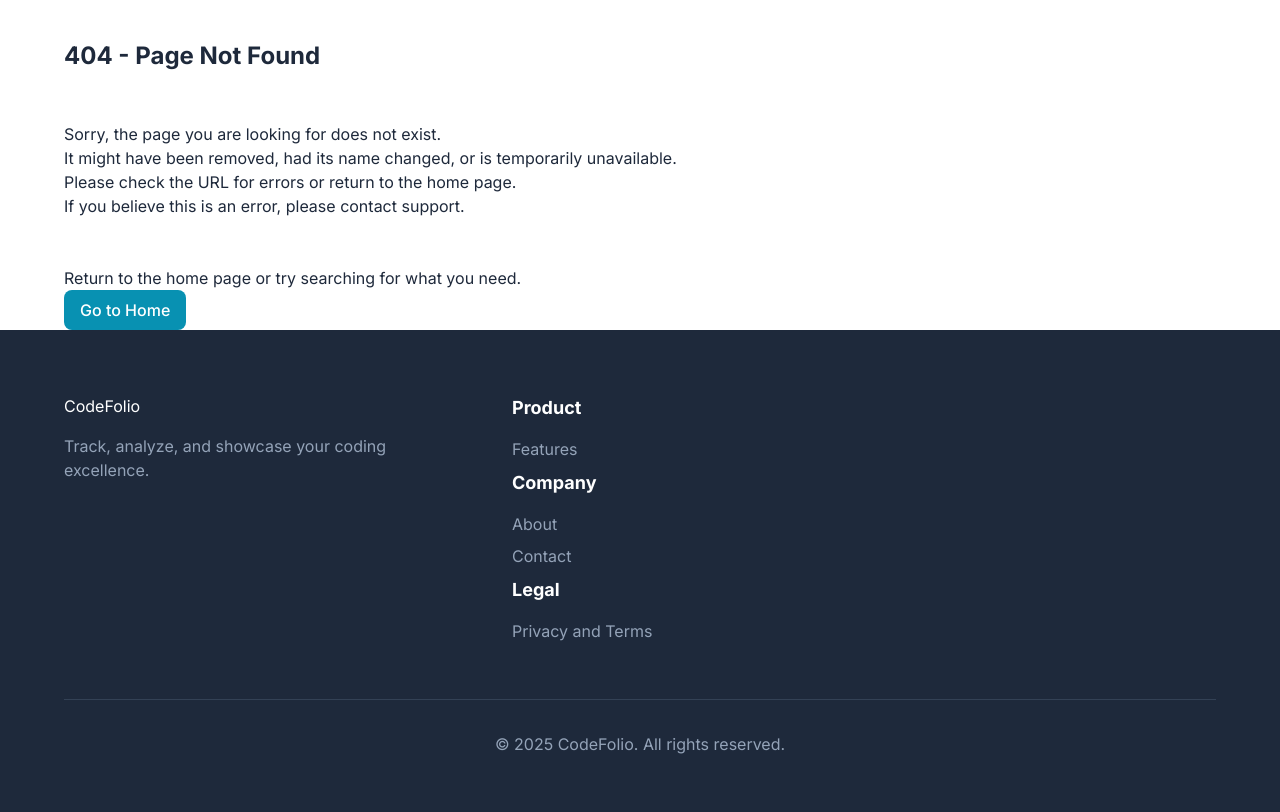
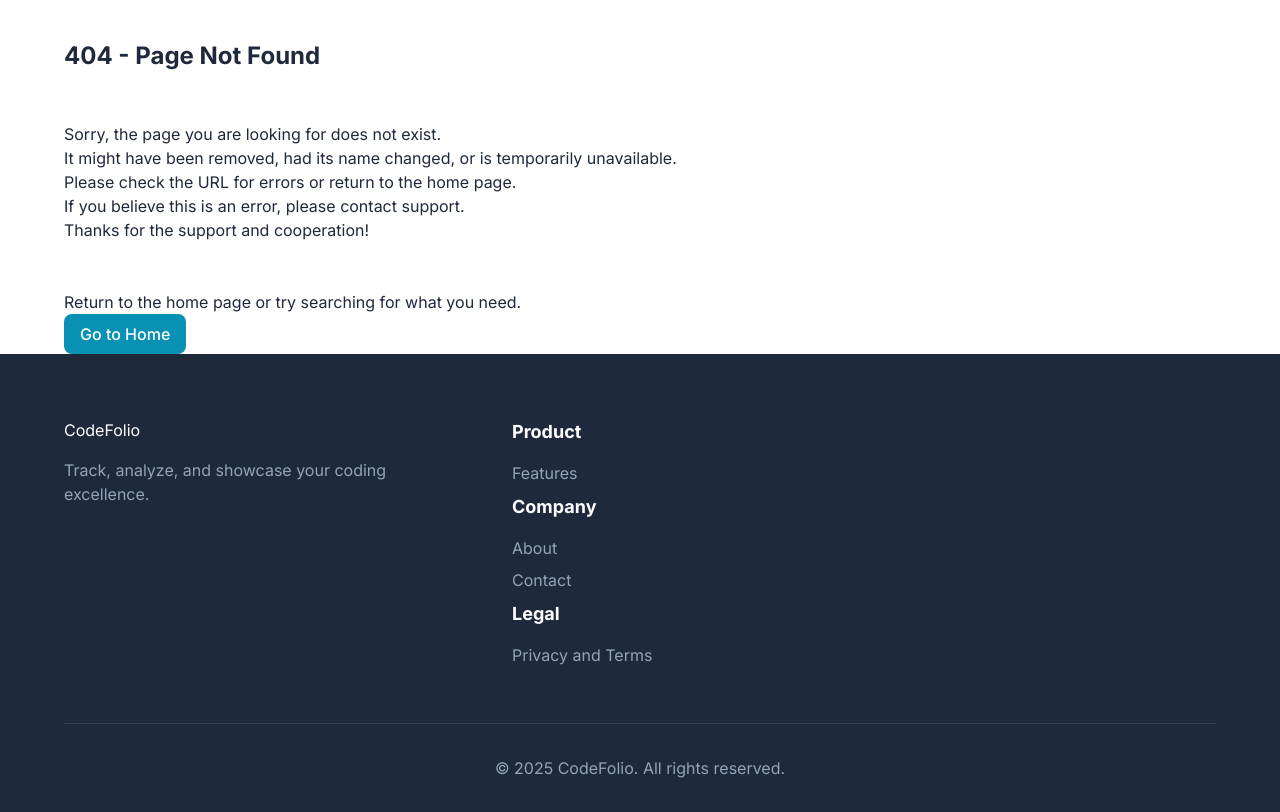
Before and after one commit to codefolio8/CodeFolio, a Django app: template templates/404.html in a window 1280 px wide. Shown: the part 77-889 px from the top of the page. Before the commit the page ends 831 px from the top, so only its background shows below. Run offline with Django 5.2, Linux system fonts and the light colour scheme; the template is opened without the code that fills it, so the values that code supplies are empty; parts of the project's set-up code (start-up, migrations or seed data) failed here and were passed over.

Commit message:
Modified 404.html

```diff
--- a/templates/404.html
+++ b/templates/404.html
@@ -12,6 +12,7 @@
         <p>It might have been removed, had its name changed, or is temporarily unavailable.</p>
         <p>Please check the URL for errors or return to the home page.</p>
         <p>If you believe this is an error, please contact support.</p>
+        <p>Thanks for the support and cooperation!</p>
         <br>
         <br>
         <p>Return to the home page or try searching for what you need.</p>
```
